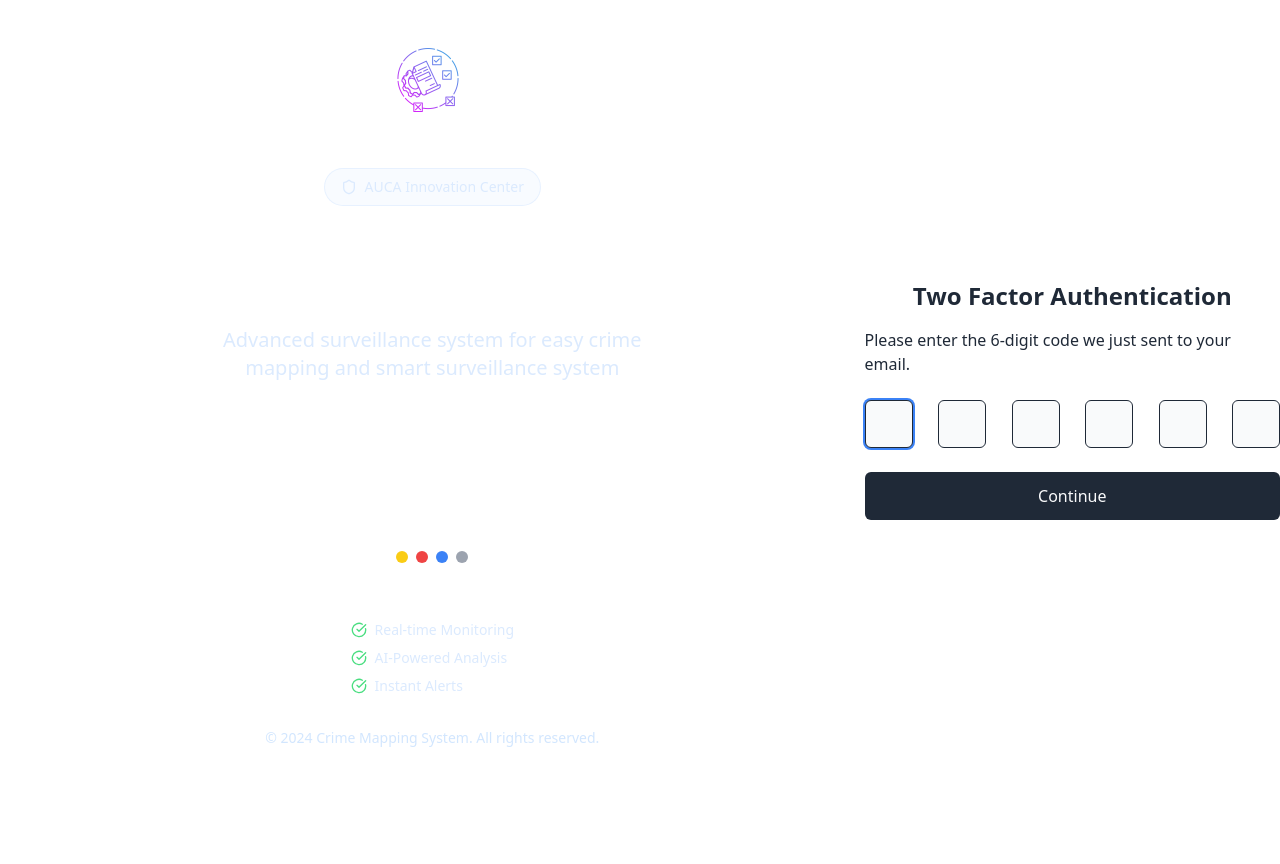
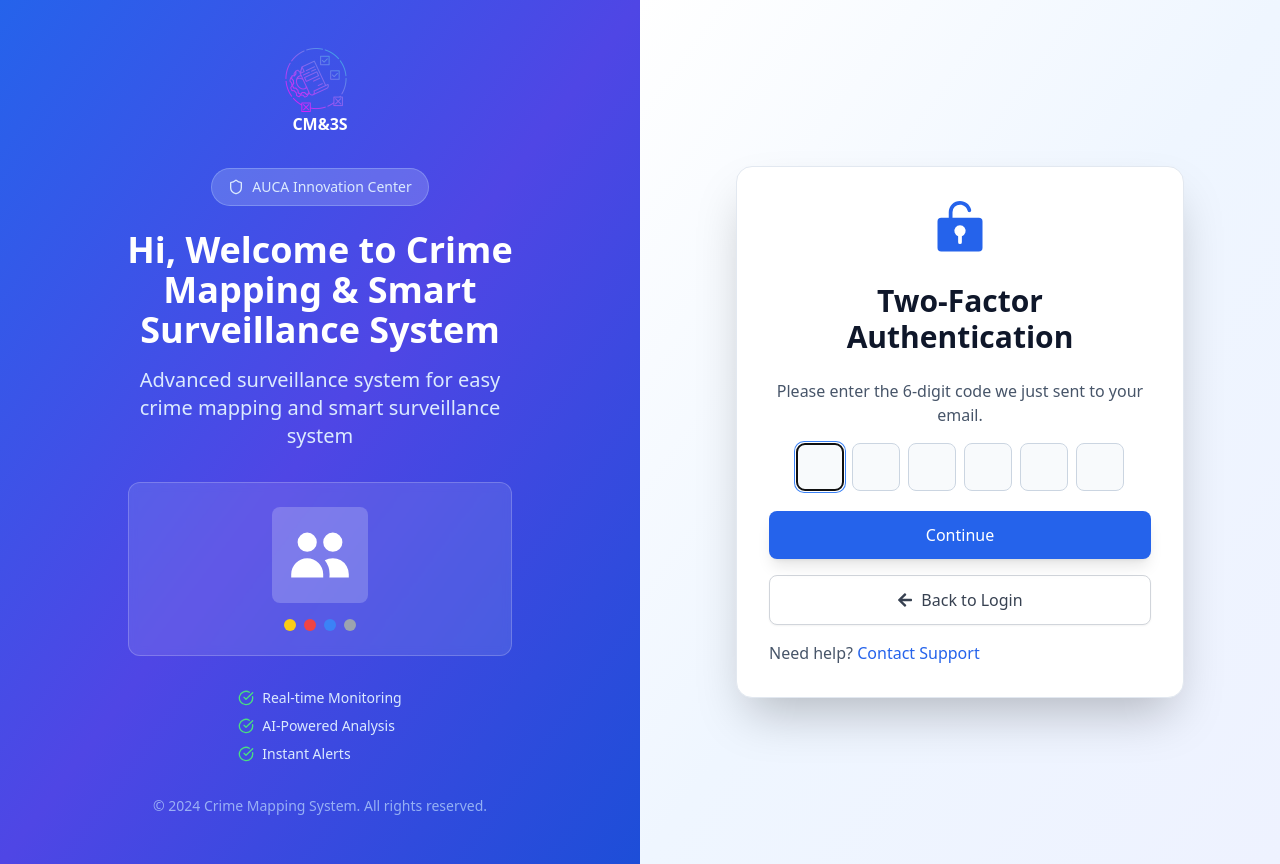
Before and after one commit to crime-mapping/smart-surveillance-system-fn, a React (Vite) app: page /2f-auth in a window 1280 px wide. Before the commit the page ends 800 px from the top, so only its background shows below. Built offline with nearby package versions, Linux system fonts and the light colour scheme; no server answers.

Commit message:
Fixed 2 factor page

```diff
--- a/src/pages/TwoFactorAuth.tsx
+++ b/src/pages/TwoFactorAuth.tsx
@@ -1,9 +1,11 @@
 import React, { useState, useRef, useEffect } from "react";
+import { useNavigate } from "react-router-dom";
+import { toast } from "react-toastify";
+import { FaArrowLeft } from "react-icons/fa";
+import axios from "../config/axios";
 import WelcomePane from "../components/welcomePane";
-import { useNavigate } from "react-router-dom";
+import { PiLockKeyOpenFill } from "react-icons/pi";
 import Spinner from "../components/Spinners";
-import axios from "../config/axios";
-import { toast } from "react-toastify";
 
 const TwoFactorAuth: React.FC = () => {
   const [code, setCode] = useState<string[]>(["", "", "", "", "", ""]);
@@ -77,17 +79,31 @@ const TwoFactorAuth: React.FC = () => {
   };
 
   return (
-    <div className="w-[100vw] gap-0 flex">
+    <div className="min-h-screen flex flex-col bg-gradient-to-br from-blue-50 via-indigo-50 to-blue-100 dark:from-slate-900 dark:via-slate-900 dark:to-slate-800">
+      <main className="flex-1 flex flex-col-reverse md:flex-row w-full">
+        {/* Left: Welcome Pane */}
+        <div className="w-full md:w-1/2 flex items-center justify-center bg-gradient-to-br from-blue-600 via-indigo-600 to-blue-700 dark:from-slate-900 dark:via-slate-800 dark:to-slate-900 relative overflow-hidden">
+          {/* Background Pattern */}
+          <div className="absolute inset-0 bg-grid-white/[0.05] bg-[size:20px_20px]"></div>
+          <div className="w-full max-w-lg flex flex-col items-center justify-center text-center text-white h-full min-h-[400px] md:min-h-[500px] relative z-10 py-8 md:py-0">
             <WelcomePane />
-      <div className="w-1/2 flex items-center justify-center min-h-screen">
-        <div className="w-full max-w-md text-[var(--text-color)] rounded-lg">
-          <h2 className="text-2xl font-bold mb-4 text-center">
-            Two Factor Authentication
+          </div>
+        </div>
+        {/* Right: Two-Factor Auth Form */}
+        <div className="w-full md:w-1/2 flex items-center justify-center bg-gradient-to-br from-white via-blue-50 to-indigo-50 dark:from-slate-900 dark:via-slate-900 dark:to-slate-800 p-8 md:p-0">
+          <div className="w-full max-w-md bg-white dark:bg-slate-800 rounded-2xl shadow-2xl border border-slate-200 dark:border-slate-700 p-6 sm:p-8 flex flex-col items-center mx-auto min-h-[400px] md:min-h-[500px] justify-center">
+            <PiLockKeyOpenFill className="text-5xl sm:text-6xl text-blue-600 dark:text-blue-400 mx-auto mb-6" />
+
+            <h2 className="text-2xl sm:text-3xl font-bold mb-6 text-center text-slate-900 dark:text-white">
+              Two-Factor Authentication
             </h2>
-          <p className="text-left mb-6">
+            <form onSubmit={(e) => { e.preventDefault(); handleSubmit(); }} className="w-full space-y-5">
+              <div>
+                <p className="mb-4 text-center text-slate-600 dark:text-slate-400">
                   Please enter the 6-digit code we just sent to your email.
                 </p>
-          <div className="flex justify-between mb-6">
+                {/* 6-digit input field */}
+                <div className="flex space-x-2 justify-center">
                   {code.map((digit, index) => (
                     <input
                       key={index}
@@ -96,7 +112,6 @@ const TwoFactorAuth: React.FC = () => {
                       inputMode="numeric"
                       pattern="[0-9]*"
                       maxLength={1}
-                className="w-12 h-12 text-center text-2xl border bg-[var(--card-bg)] border-[var(--text-color)] rounded-md focus:outline-none focus:ring-2 focus:ring-blue-500"
                       value={digit}
                       onChange={(e) => handleChange(index, e.target.value)}
                       onKeyDown={(e) => {
@@ -111,19 +126,46 @@ const TwoFactorAuth: React.FC = () => {
                         }
                       }}
                       onPaste={index === 0 ? handlePaste : undefined}
+                      className="w-12 h-12 text-center bg-slate-50 dark:bg-slate-700 border border-slate-300 dark:border-slate-600 rounded-lg focus:ring-2 focus:ring-blue-500 focus:border-blue-500 dark:focus:border-blue-400 transition-colors text-slate-900 dark:text-white text-xl font-semibold"
                     />
                   ))}
                 </div>
+              </div>
               <button
-            onClick={() => handleSubmit()}
+                type="submit"
                 disabled={isLoading}
-            className="w-full text-[var(--card-bg)] bg-[var(--text-color)] py-3 rounded-md transition duration-300"
+                className="w-full bg-blue-600 text-white py-3 rounded-lg hover:bg-blue-700 transition-colors font-medium shadow-lg hover:shadow-xl transform disabled:opacity-50 disabled:cursor-not-allowed disabled:transform-none"
               >
                 {isLoading ? "Verifying..." : "Continue"}
               </button>
-          {isLoading && <Spinner />}
+            </form>
+            {isLoading && <div className="mt-4"><Spinner /></div>}
+
+            <div className="mt-4 w-full">
+              <button
+                onClick={() => navigate("/login")}
+                disabled={isLoading}
+                className="w-full flex items-center justify-center bg-white dark:bg-slate-700 border border-gray-300 dark:border-slate-600 text-gray-700 dark:text-white py-3 rounded-lg hover:bg-gray-50 dark:hover:bg-slate-600 transition-colors font-medium shadow-sm"
+              >
+                <FaArrowLeft className="mr-2" />
+                Back to Login
+              </button>
+            </div>
+
+            <div className="mt-4 w-full flex flex-col sm:flex-row justify-between items-center text-center">
+              <span className="text-slate-600 dark:text-slate-400">
+                Need help?{' '}
+                <button
+                  onClick={() => navigate("/help")}
+                  className="text-blue-600 dark:text-blue-400 hover:underline font-medium"
+                >
+                  Contact Support
+                </button>
+              </span>
             </div>
           </div>
+        </div>
+      </main>
     </div>
   );
 };
```
Lines whose indentation alone changed are shown as unchanged.
